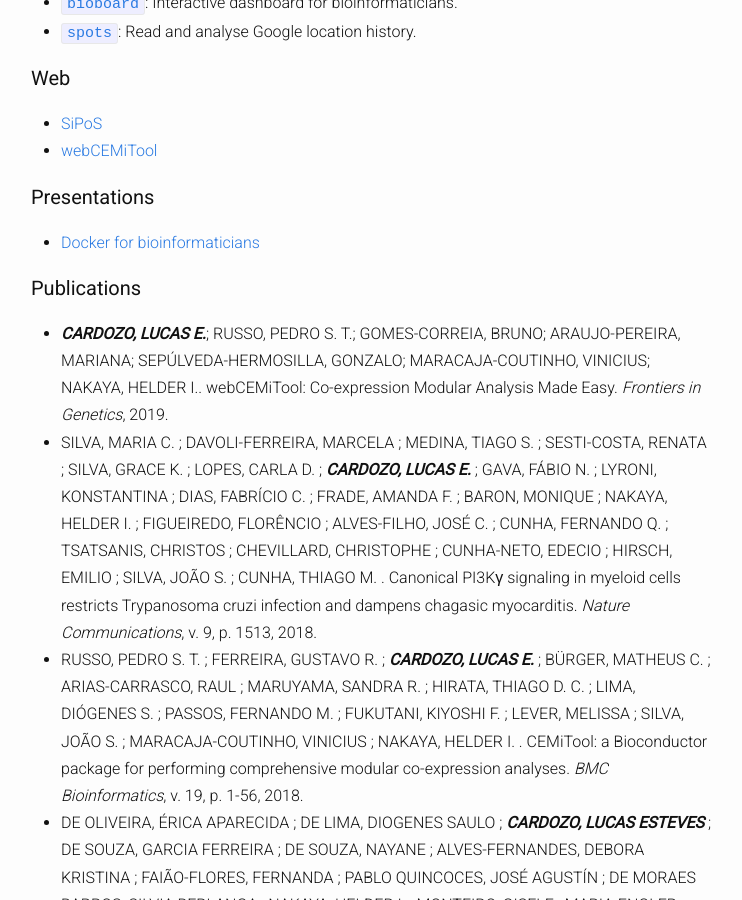
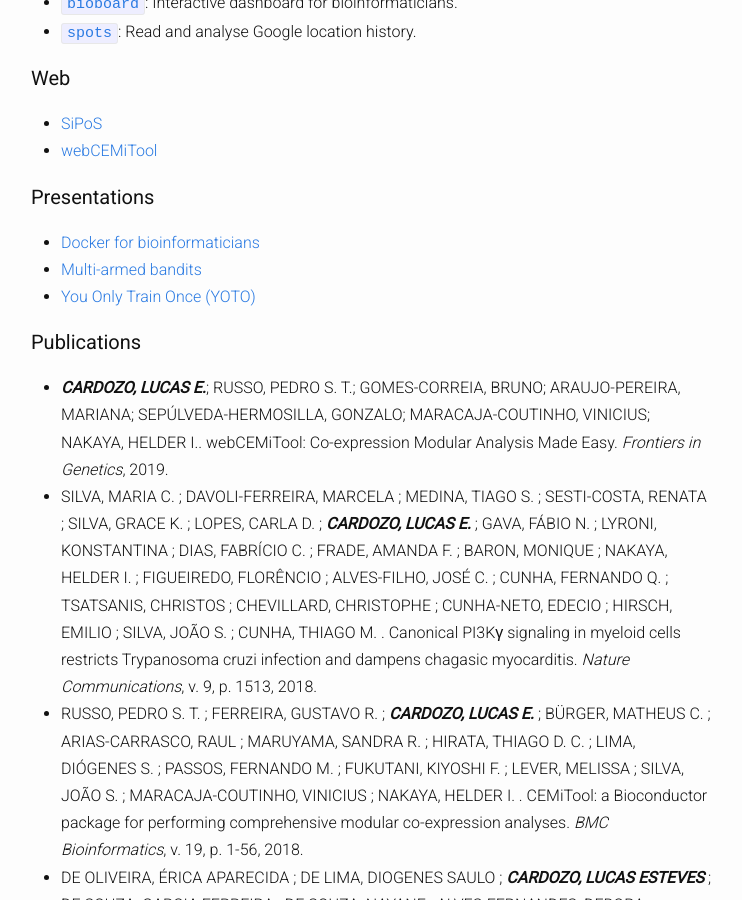
Before and after one commit to lecardozo/lecardozo.github.io, a Jekyll site: the page built from about.md, in a window 1280 px wide and 900 px high, scrolled down 571 px. Shown: the whole window, without its empty margins (269-1011 px from the left). Built offline with Jekyll 4.4.1, drawn with Linux system fonts in a browser that asks for light colours; nearby versions of some CDN libraries; emoji names are drawn with the system emoji font.

Commit message:
adding more presentations

```diff
--- a/about.md
+++ b/about.md
@@ -24,6 +24,8 @@ Started studying Python and R for bioinformatics in 2014. Since then, I've playe
 
 #### Presentations
  - [Docker for bioinformaticians](/assets/pdf/docker-for-bioinformaticians.pdf)
+ - [Multi-armed bandits](/assets/pdf/mab.pdf)
+ - [You Only Train Once (YOTO)](/assets/pdf/yoto.pdf)
 
 #### Publications
  - _**CARDOZO, LUCAS E.**_; RUSSO, PEDRO S. T.; GOMES-CORREIA, BRUNO; ARAUJO-PEREIRA, MARIANA; SEPÚLVEDA-HERMOSILLA, GONZALO; MARACAJA-COUTINHO, VINICIUS;
```
Also changed, not shown: 2 other files.
